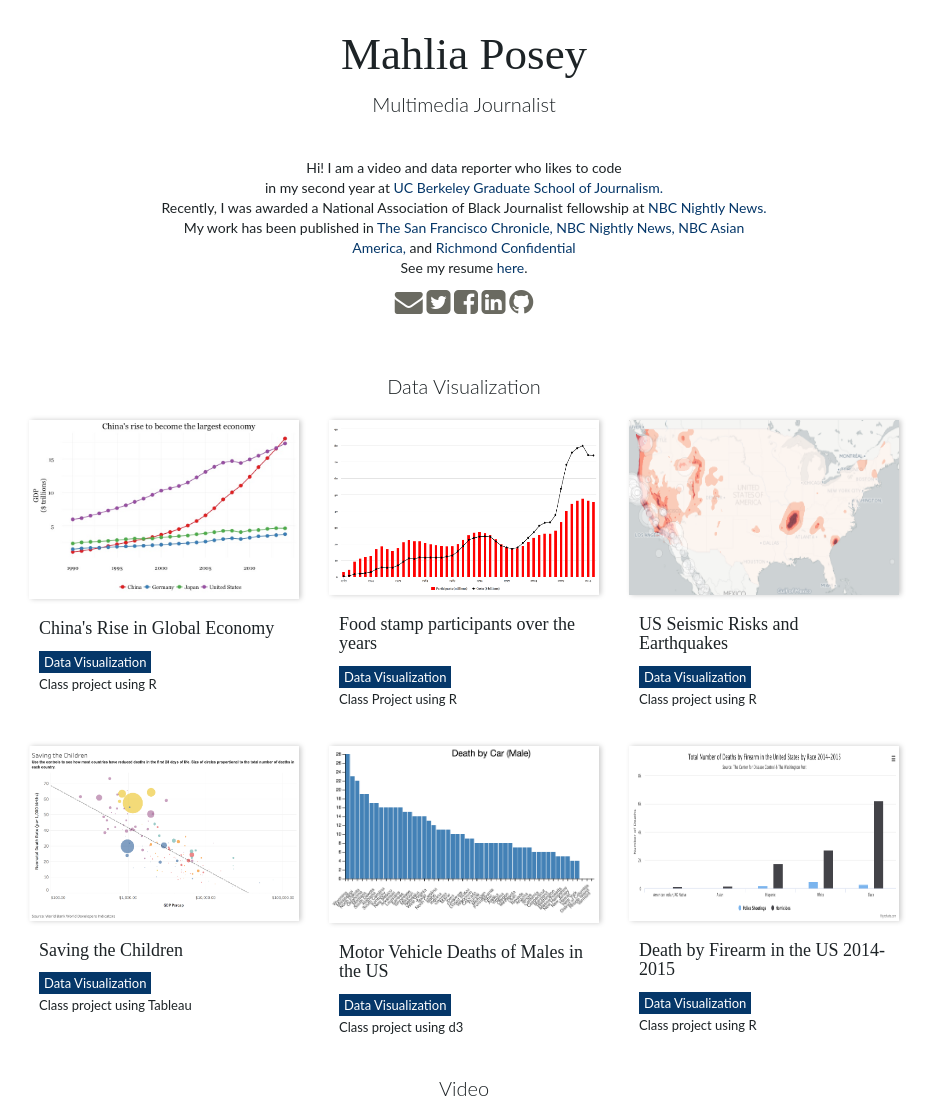
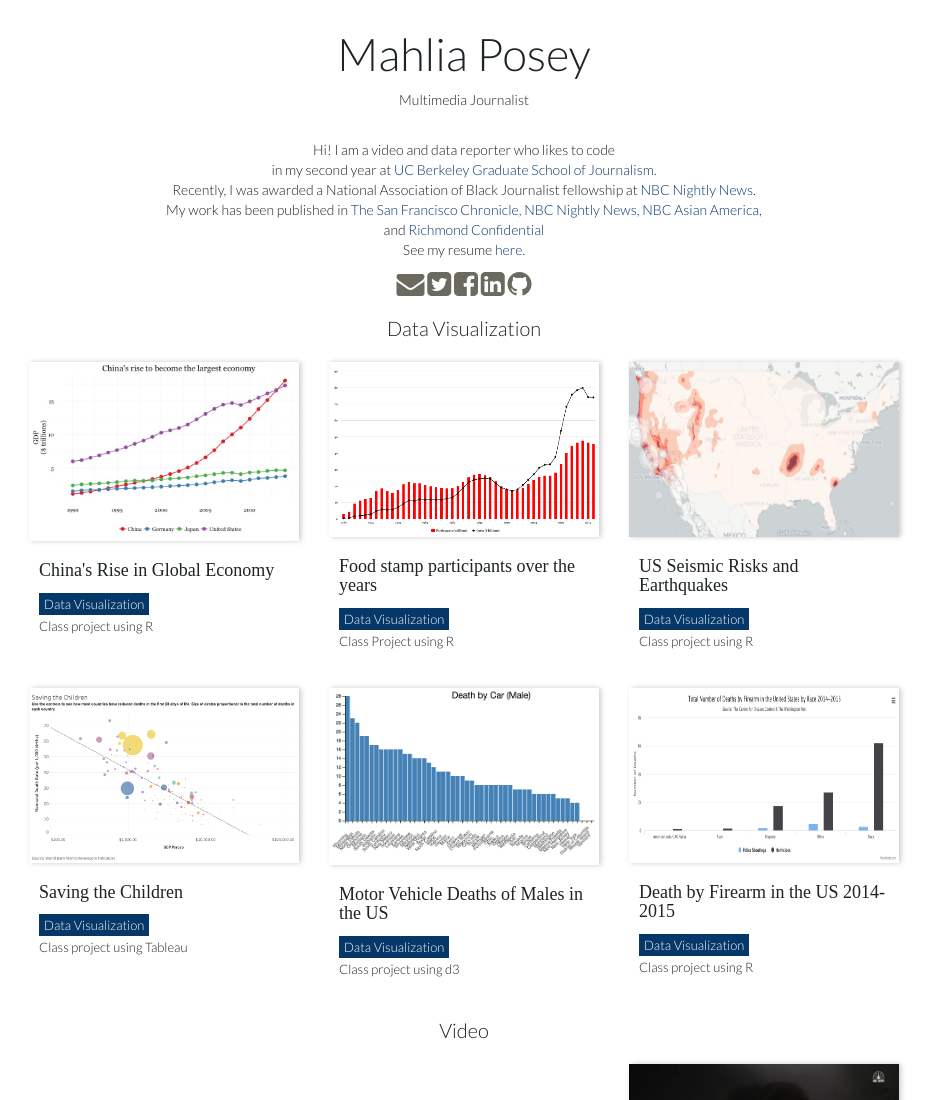
Before and after one commit to mahliaposey/mahliaposey.github.io, a plain HTML site: page index.html in a window 1280 px wide. Shown: the top 1100 px of the page, without its empty margins (176-1110 px from the left). Drawn offline with nearby package versions, Linux system fonts and the light colour scheme; grey boxes are pictures that could not be loaded.

Commit message:
realigned header

```diff
--- a/index.html
+++ b/index.html
@@ -8,13 +8,13 @@
     <title>Mahlia Posey's Portfolio</title>
      <link href="css/bootstrap.min.css" rel="stylesheet">
     <link href="//maxcdn.bootstrapcdn.com/font-awesome/4.2.0/css/font-awesome.min.css" rel="stylesheet">
-	<link href="https://fonts.googleapis.com/css?family=Slabo+27px" rel="stylesheet">
+	<link href="https://fonts.googleapis.com/css?family=Lato:300" rel="stylesheet">
 
     <style>
 
         body{
             background-color: #ffffff;
-            font-family: "Lato", sans-serif;
+            font-family: 'Lato', sans-serif;
         }
         h1,h2,h3,h4,h5,h6,p{
             font-weight: 500;
@@ -24,7 +24,7 @@
 		h1{
 			padding-top:10px;
 		    font-size: 45px;
-			font-family: "Lato 27px", serif;
+			font-family: 'Lato', sans-serif;
 		}
 
         .container{
@@ -208,8 +208,8 @@
 <body>
 
         <header class="text-center">
-            <h1>Mahlia Posey</h1>
-            <p class="lead">Multimedia Journalist</p>
+            <h1 align="center">Mahlia Posey</h1>
+            <p align="center">Multimedia Journalist</p>
             <p class="bio">
                     <br>Hi! I am a video and data reporter who likes to code
                     <br>in my second year at <a href="https://journalism.berkeley.edu/students/mahlia_posey/" target="_blank"> UC Berkeley Graduate School of Journalism. </a>
@@ -220,7 +220,7 @@
                 </p>
         </header>
 
-     <div class="container col-md-6 col-md-offset-3 text-center icon">
+     <div align="center">
         <a href="mailto:mahliaposey@gmail.com" target="_blank"><i class="fa fa-envelope fa-2x"></i></a>
         <a href="https://twitter.com/mcposeyy" target="_blank"><i class="fa fa-twitter-square fa-2x"></i></a>
         <a href="https://www.facebook.com/MahliaPosey" target="_blank"><i class="fa fa-facebook-square fa-2x"></i></a>
```
